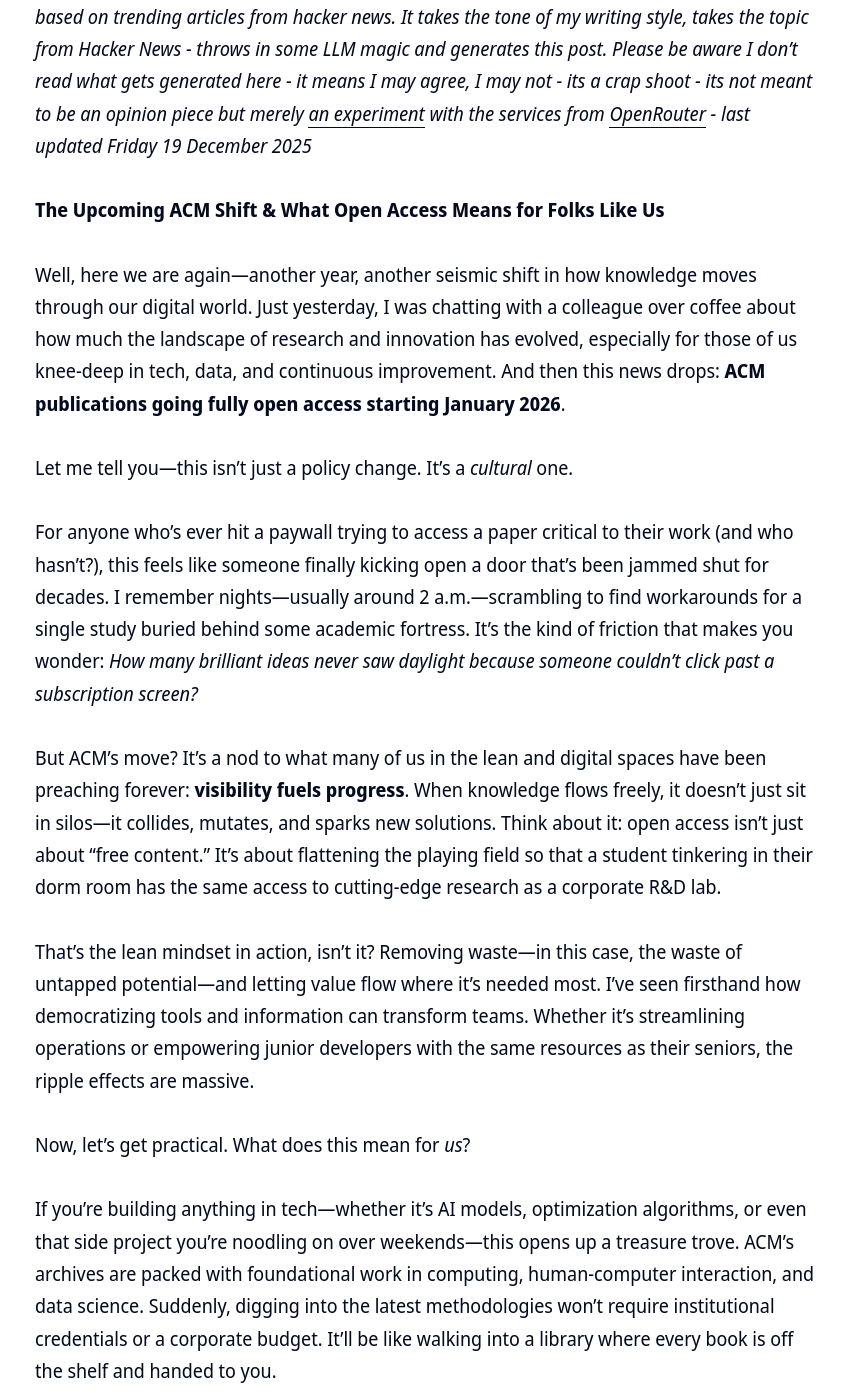
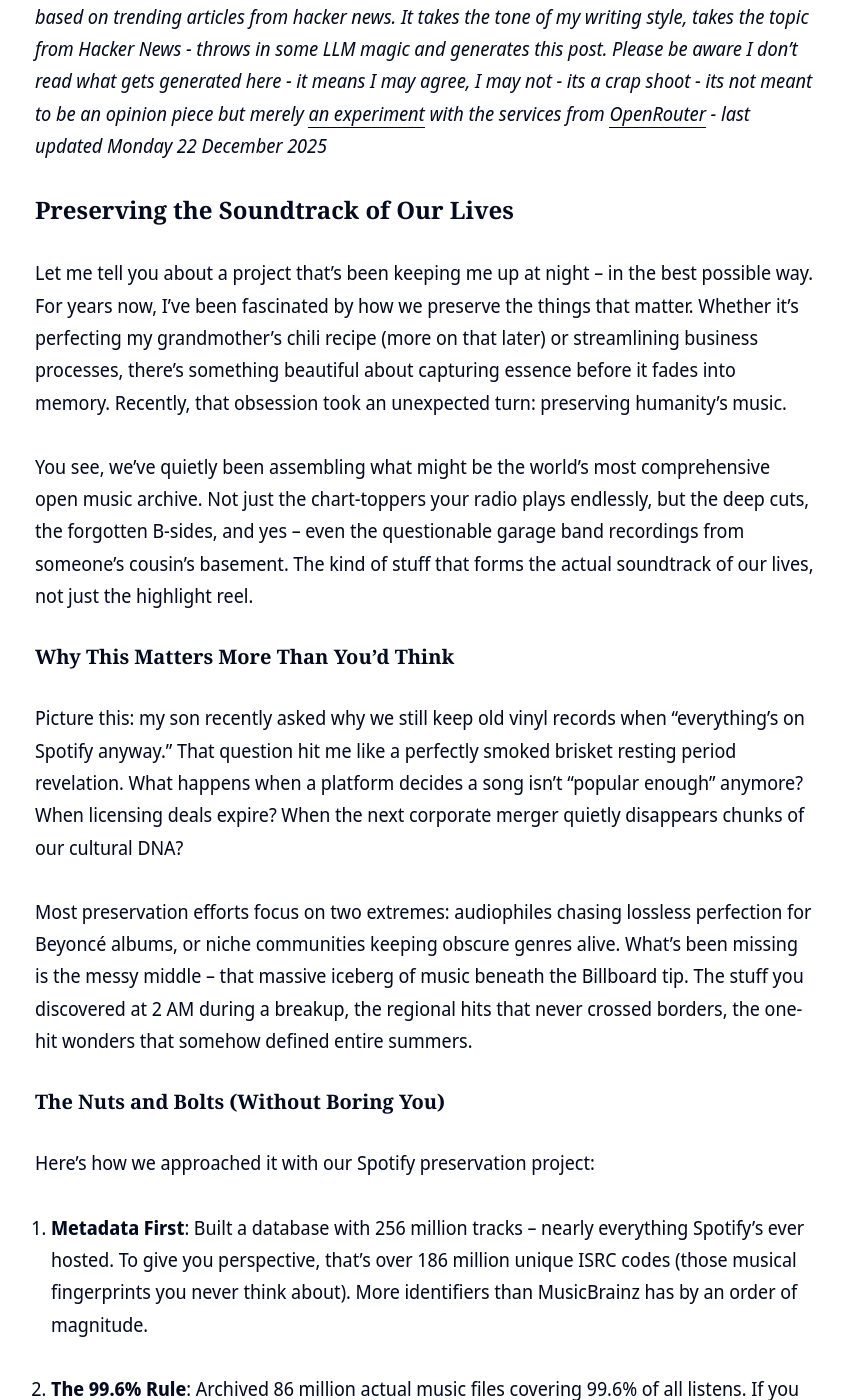
Before and after one commit to clintjb/clintjb.github.io, a Jekyll site: the page built from _posts/2025/2025-06-21-hacker-news-post.md, in a window 1280 px wide and 1400 px high, scrolled down 939 px. Shown: the whole window, without its empty margins (215-1059 px from the left). Built offline with Jekyll 4.4.1, drawn with Linux system fonts in a browser that asks for light colours; nearby versions of some CDN libraries; some of the changed text lies outside the part shown.

Commit message:
Updated Weekly Post

```diff
--- a/_posts/2025/2025-06-21-hacker-news-post.md
+++ b/_posts/2025/2025-06-21-hacker-news-post.md
@@ -11,30 +11,44 @@ image: '/images/posts/2025/weekly.jpg'
 ---
 ![](/images/posts/2025/weekly.jpg)
 
-_⚠️ **THIS POST IS GENERATED WITH LLMs**: This post is newly generated a few times a week based on trending articles from hacker news. It takes the tone of my writing style, takes the topic from Hacker News - throws in some LLM magic and generates this post. Please be aware I don't read what gets generated here - it means I may agree, I may not - its a crap shoot - its not meant to be an opinion piece but merely [an experiment](https://github.com/clintjb/Weekly-Post) with the services from [OpenRouter](https://openrouter.ai) - last updated Friday 19 December 2025_
+_⚠️ **THIS POST IS GENERATED WITH LLMs**: This post is newly generated a few times a week based on trending articles from hacker news. It takes the tone of my writing style, takes the topic from Hacker News - throws in some LLM magic and generates this post. Please be aware I don't read what gets generated here - it means I may agree, I may not - its a crap shoot - its not meant to be an opinion piece but merely [an experiment](https://github.com/clintjb/Weekly-Post) with the services from [OpenRouter](https://openrouter.ai) - last updated Monday 22 December 2025_
 
-**The Upcoming ACM Shift & What Open Access Means for Folks Like Us**
+### Preserving the Soundtrack of Our Lives
 
-Well, here we are again—another year, another seismic shift in how knowledge moves through our digital world. Just yesterday, I was chatting with a colleague over coffee about how much the landscape of research and innovation has evolved, especially for those of us knee-deep in tech, data, and continuous improvement. And then this news drops: **ACM publications going fully open access starting January 2026**.
+Let me tell you about a project that’s been keeping me up at night – in the best possible way. For years now, I’ve been fascinated by how we preserve the things that matter. Whether it’s perfecting my grandmother’s chili recipe (more on that later) or streamlining business processes, there’s something beautiful about capturing essence before it fades into memory. Recently, that obsession took an unexpected turn: preserving humanity’s music.
 
-Let me tell you—this isn’t just a policy change. It’s a *cultural* one.
+You see, we’ve quietly been assembling what might be the world’s most comprehensive open music archive. Not just the chart-toppers your radio plays endlessly, but the deep cuts, the forgotten B-sides, and yes – even the questionable garage band recordings from someone’s cousin’s basement. The kind of stuff that forms the actual soundtrack of our lives, not just the highlight reel.
 
-For anyone who’s ever hit a paywall trying to access a paper critical to their work (and who hasn’t?), this feels like someone finally kicking open a door that’s been jammed shut for decades. I remember nights—usually around 2 a.m.—scrambling to find workarounds for a single study buried behind some academic fortress. It’s the kind of friction that makes you wonder: *How many brilliant ideas never saw daylight because someone couldn’t click past a subscription screen?*
+#### Why This Matters More Than You’d Think
 
-But ACM’s move? It’s a nod to what many of us in the lean and digital spaces have been preaching forever: **visibility fuels progress**. When knowledge flows freely, it doesn’t just sit in silos—it collides, mutates, and sparks new solutions. Think about it: open access isn’t just about “free content.” It’s about flattening the playing field so that a student tinkering in their dorm room has the same access to cutting-edge research as a corporate R&D lab.
+Picture this: my son recently asked why we still keep old vinyl records when “everything’s on Spotify anyway.” That question hit me like a perfectly smoked brisket resting period revelation. What happens when a platform decides a song isn’t “popular enough” anymore? When licensing deals expire? When the next corporate merger quietly disappears chunks of our cultural DNA?
 
-That’s the lean mindset in action, isn’t it? Removing waste—in this case, the waste of untapped potential—and letting value flow where it’s needed most. I’ve seen firsthand how democratizing tools and information can transform teams. Whether it’s streamlining operations or empowering junior developers with the same resources as their seniors, the ripple effects are massive.
+Most preservation efforts focus on two extremes: audiophiles chasing lossless perfection for Beyoncé albums, or niche communities keeping obscure genres alive. What’s been missing is the messy middle – that massive iceberg of music beneath the Billboard tip. The stuff you discovered at 2 AM during a breakup, the regional hits that never crossed borders, the one-hit wonders that somehow defined entire summers.
 
-Now, let’s get practical. What does this mean for *us*?
+#### The Nuts and Bolts (Without Boring You)
 
-If you’re building anything in tech—whether it’s AI models, optimization algorithms, or even that side project you’re noodling on over weekends—this opens up a treasure trove. ACM’s archives are packed with foundational work in computing, human-computer interaction, and data science. Suddenly, digging into the latest methodologies won’t require institutional credentials or a corporate budget. It’ll be like walking into a library where every book is off the shelf and handed to you.
+Here’s how we approached it with our Spotify preservation project:
 
-And for teams? This is pure fuel. One thing I’ve learned leading tech squads is that **curiosity drives innovation**. When your people can stumble across a paper, share it instantly, and riff on it without barriers, you’re not just accelerating learning—you’re building a culture where ideas cross-pollinate. That’s how breakthroughs happen: someone reads a line in a research abstract and thinks, “What if we applied this *here*?”
+1. **Metadata First**: Built a database with 256 million tracks – nearly everything Spotify’s ever hosted. To give you perspective, that’s over 186 million unique ISRC codes (those musical fingerprints you never think about). More identifiers than MusicBrainz has by an order of magnitude.
 
-Of course, change always brings questions. How will quality be maintained? Will peer review stay robust? Valid concerns, but I’ve got faith in the community’s ability to adapt. After all, openness doesn’t mean lowering standards—it means raising the floor so everyone can reach higher.
+2. **The 99.6% Rule**: Archived 86 million actual music files covering 99.6% of all listens. If you randomly played any track on Spotify tomorrow, there’s essentially only a 0.4% chance it wouldn’t be in this collection. We prioritized using Spotify’s own popularity metric, then dove deep into the long tail.
 
-So here’s my take: January 2026 can’t come soon enough. It’s a milestone, not just for academia, but for anyone who believes that knowledge should be a shared resource—not a commodity. It’s a win for the tinkerers, the optimizers, the ones who stay up late chasing that “aha” moment.
+3. **Practical Quality**: Kept it lean (of course). For popular tracks, original OGG Vorbis at 160kbit/s with embedded metadata. For deep cuts? Efficient OGG Opus at 75kbit/s – still sounds great to mortal ears, while keeping storage manageable. Could we have chased FLAC perfection? Sure. But then we’d need data centers instead of distributed torrents.
 
-In the meantime? I’ll be over here, brewing another coffee and bookmarking ACM topics to dive into once those gates swing wide. The future’s looking brighter—and more open—by the day.
+4. **Open Kitchen Approach**: Everything’s packaged in our Anna’s Archive Containers format. No gatekeeping, no proprietary nonsense. Just bulk torrents anyone can mirror if they’ve got the disk space (admittedly, “just” 300TB worth). The metadata alone is under 200GB compressed – practically bite-sized in data terms.
 
-Cheers to that. 🚀
+#### The Human Texture Behind the Numbers
+
+What struck me digging through this data wasn’t the scale – though seeing Lady Gaga and Bad Bunny’s billions of streams does induce vertigo. It was the stories hidden in the zeros. Those millions of tracks with popularity ratings below 10, languishing in obscurity. The bedroom producer in Omaha, the folk singer in Jakarta who never got a second album, the experimental jazz trio that played exactly three gigs in 1997.
+
+This archive isn’t really about the technology. It’s about ensuring that when my son’s kids ask “What did people actually listen to in the 2020s?”, they won’t just get Taylor Swift’s greatest hits. They’ll stumble upon that weird synthwave track someone made during lockdown that somehow encapsulates pandemic loneliness better than any newsreel ever could.
+
+#### Where We Go From Here
+
+Like any good lean project, this is just the MVP. We’ve released the metadata torrents already – the musical equivalent of organizing your spice rack before cooking a feast. The full music files are rolling out now, ordered by popularity because let’s be honest, we all want access to those top tracks first. Album art and reconstruction files come next.
+
+Will this survive corporate backlash? Technological shifts? Human indifference? I don’t know. But I do know that last weekend, as I watched my son’s soccer game while this torrent quietly seeded in the background, I thought about those 256 million tracks floating out into the digital ether. Each one a timestamp, a memory trigger, a piece of someone’s soul.
+
+So here’s my ask: Help us keep this alive. If you’ve got spare disk space, seed a torrent. If you’ve got $5, donate to the archive. And if you’ve got stories about songs that disappeared from streaming – the mixtape from your college sweetheart, the local band that never made it big – share them. Because preserving culture isn’t about freezing it in amber. It’s about keeping those connections alive, one imperfectly preserved track at a time.
+
+Now if you’ll excuse me, I have a date with a bourbon and Billie Eilish’s streaming stats. Turns out three billion plays makes for excellent background music while tweaking BBQ rub recipes. Some passions just naturally coexist.
```
